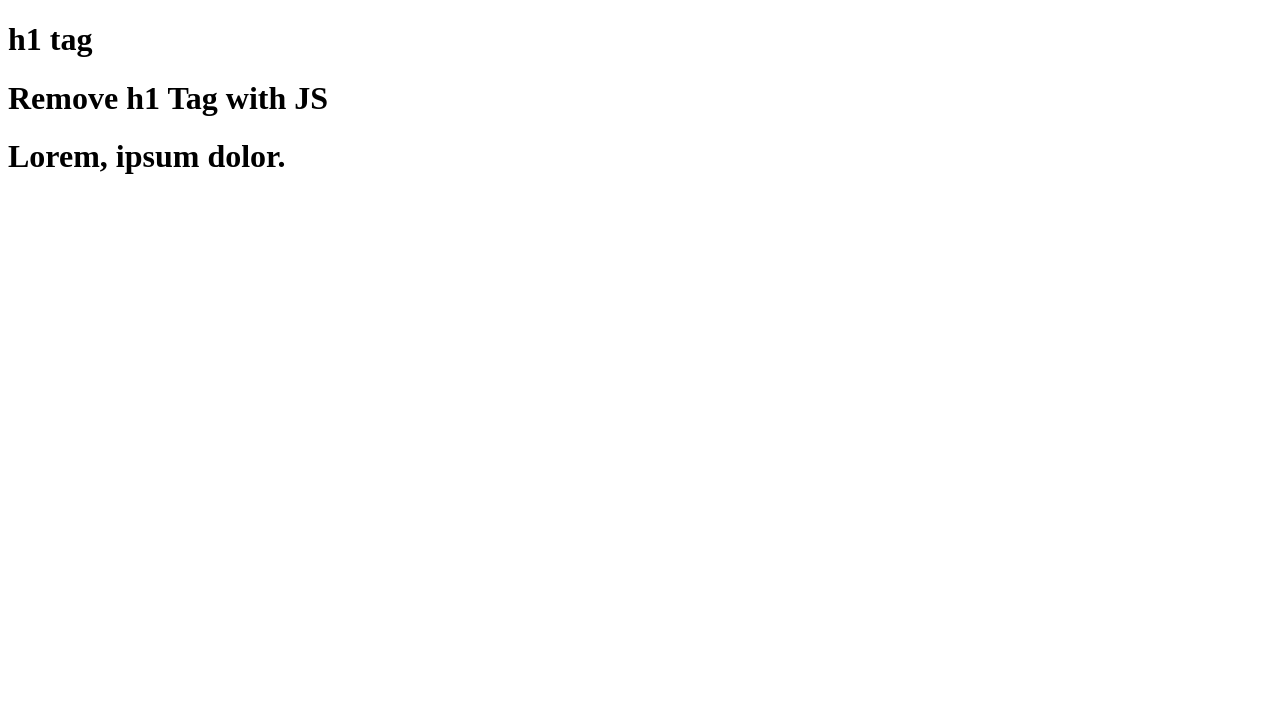
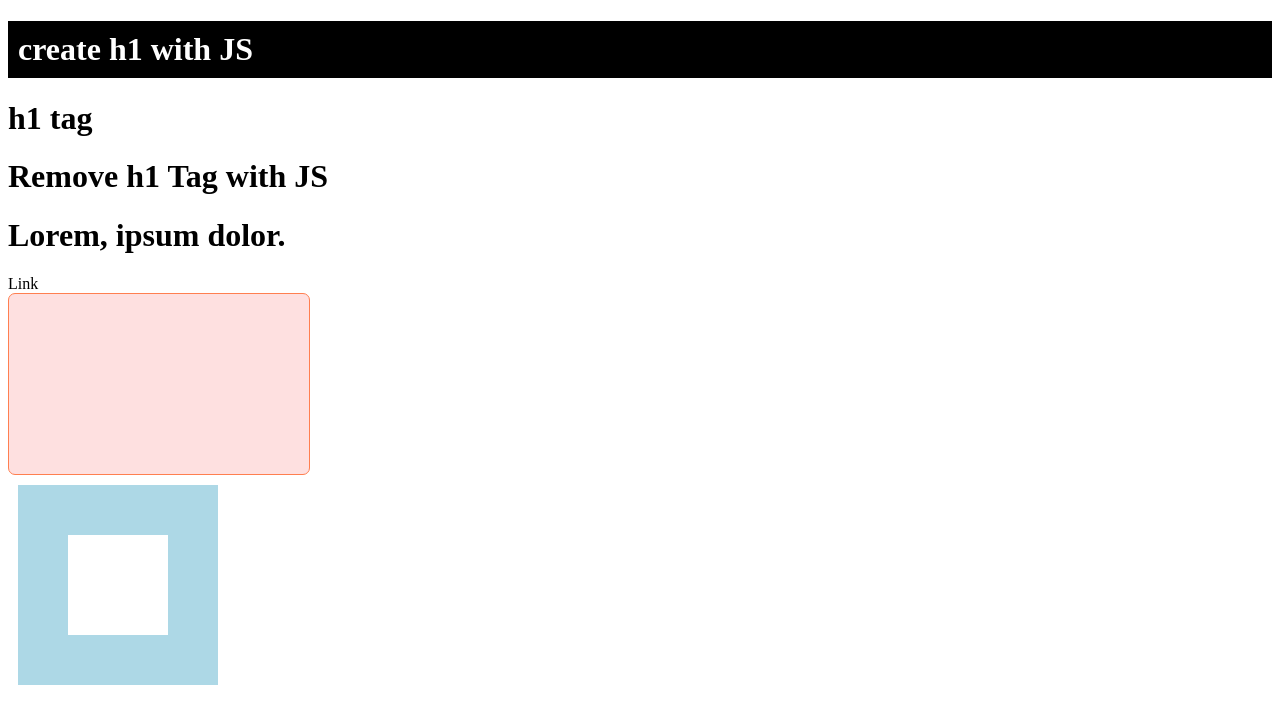
Before and after one commit to Aeshamodi7714/javascript, a plain HTML site: page java/dom.html in a window 1280 px wide. Drawn offline with Linux system fonts and the light colour scheme.

Commit message:
dom-file

```diff
--- a/java/dom.html
+++ b/java/dom.html
@@ -4,17 +4,64 @@
     <meta charset="UTF-8">
     <meta name="viewport" content="width=device-width, initial-scale=1.0">
     <title>Document</title>
+    <style>
+.card-style{
+    width: 300px;
+    height: 180px;
+    background: rgba(248, 128, 128, 0.248);
+    border: 1px solid coral;
+    border-radius: 7px;
+}
+
+.outer{
+    width: 200px;
+    height: 200px;
+    background-color: lightblue;
+    margin: 10px;
+    display: flex;
+    justify-content: center;
+    align-items: center;
+}
+
+.inner{
+    width: 100px;
+    height: 100px;
+    background-color: white;
+    margin: 10px;
+}
+
+    </style>
 </head>
 <body>
+
     <h1 class="abc">Lorem, ipsum dolor.</h1>
     <h1 id="abc">Remove h1 Tag with JS</h1>
     <h1 class="abc">Lorem, ipsum dolor.</h1>
 
-    <!-- <a href="" target="_blank">Link</a> -->
+    <a href="" target="_blank">Link</a>
 
-    <!-- <div class="box"></div> -->
+ <div class="box"></div>
+ <div class="box1"></div>
+ <div class = "card"> </div>
+        <style>
+           .outer{
+            width: 200px;
+            height: 200px;
+            background-color: lightblue;
+            margin: 10px;
+            display: flex;
+            justify-content: center;
+            align-items: center;
+        }
 
-    <!-- <div class="box1"></div> -->
+        .inner{
+            width: 100px;
+            height: 100px;
+            background-color: white;
+            margin: 10px;
+        }
+    </style>
+
     <!-- Advanced JS -->
      <script src="dom.js"></script>
 </body>
--- a/java/dom.js
+++ b/java/dom.js
@@ -65,12 +65,57 @@ e.textContent = "h1 tag"
 // ----------------------------------------------------
 // Attribute Manipulation
 // getAttribute, setAttribute, removeAttribute
-let link = document.querySelector('a')
-console.dir(link)
-// console.log("get Attribute", info) // -- give value of href attribute
+let link = document.querySelector("a");
+console.dir(link);
+console.log(link.href);
+console.log("href value", link.getAttribute("href"))
 
-// link.href = "https://www.google.com/"
-// element.setAttribute("name", "change")
-link.setAttribute("href", "www.google.com")
-let info = link.getAttribute("href");
-console.log("get Attribute", info) // -- give value
+// setAttribute
+link.setAttribute("href", "www.google.com");
+console.log("href value", link.getAttribute("href"))
+
+// removeAttribute
+link.removeAttribute("href");
+
+// ----------------------------------------------------
+// Dynamic DOM manipulation
+// createElement, appendChild, removeChild, prepend
+// createElement
+let text_h1 = document.createElement("h1")
+console.log(text_h1);
+text_h1.textContent = "create h1 with JS"
+
+// append / prepend
+document.body.prepend(text_h1);
+
+// appendChild
+let outer = document.createElement("div")
+outer.classList.add("outer");
+document.body.append(outer);
+
+let inner = document.createElement("div");
+inner.classList.add("inner");
+outer.appendChild(inner)
+
+
+// append vs appendChild
+// remove vs removeChild
+
+// ----------------------------------------------------
+// Style Updates via .style and classList (add, remove, toggle)
+console.dir(text_h1)
+text_h1.style.backgroundColor = "Black";
+text_h1.style.color = "white";
+text_h1.style.padding = "10px";
+
+// ClassList -- add
+let card = document.querySelector(".card")
+console.dir(card)
+card.classList.add("card-style");
+
+// remove
+card.classList.remove("card")
+
+// toggle -- class --> available --> remove it
+// Class--> not available -->add it
+card.classList.toggle("card")
```
